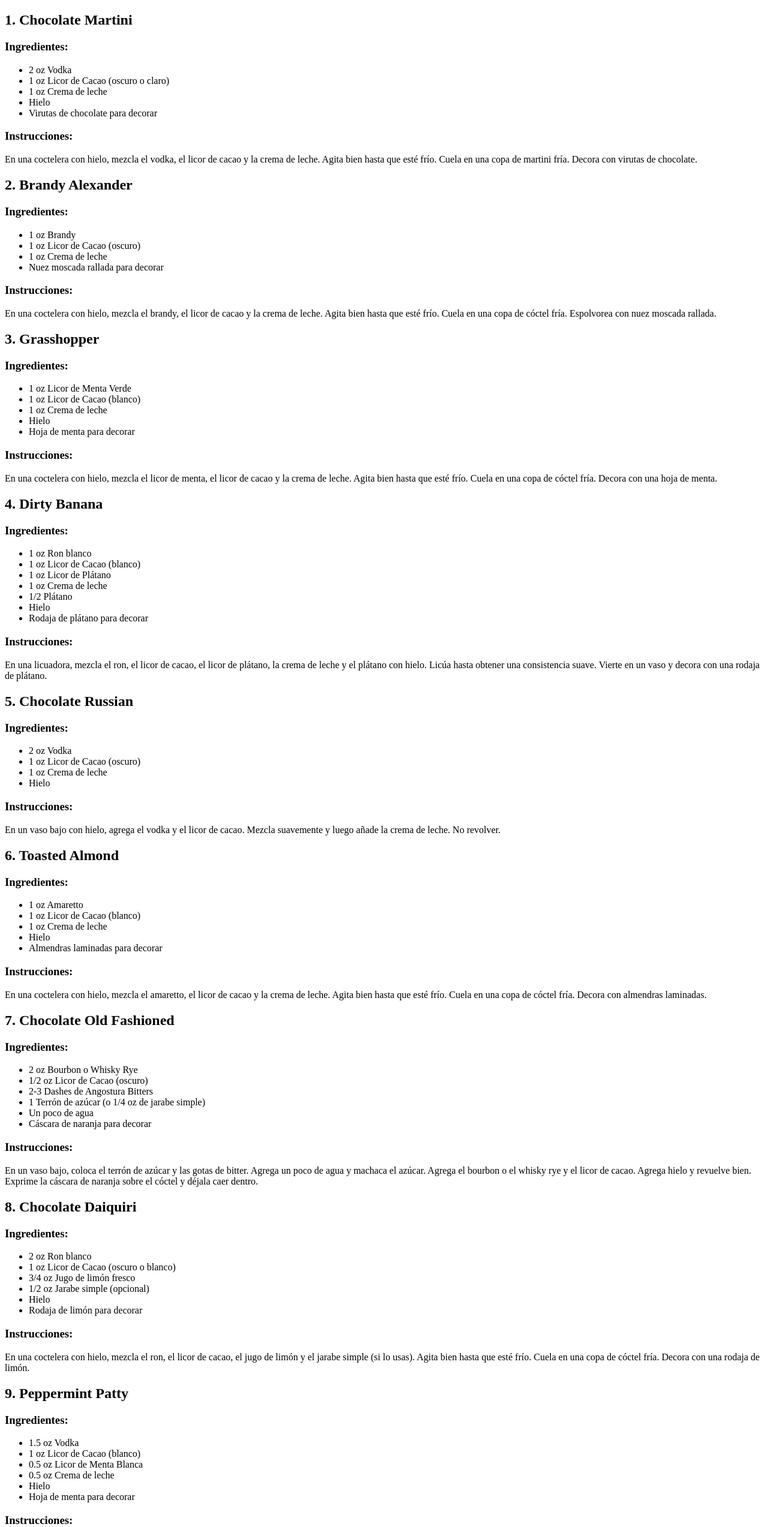
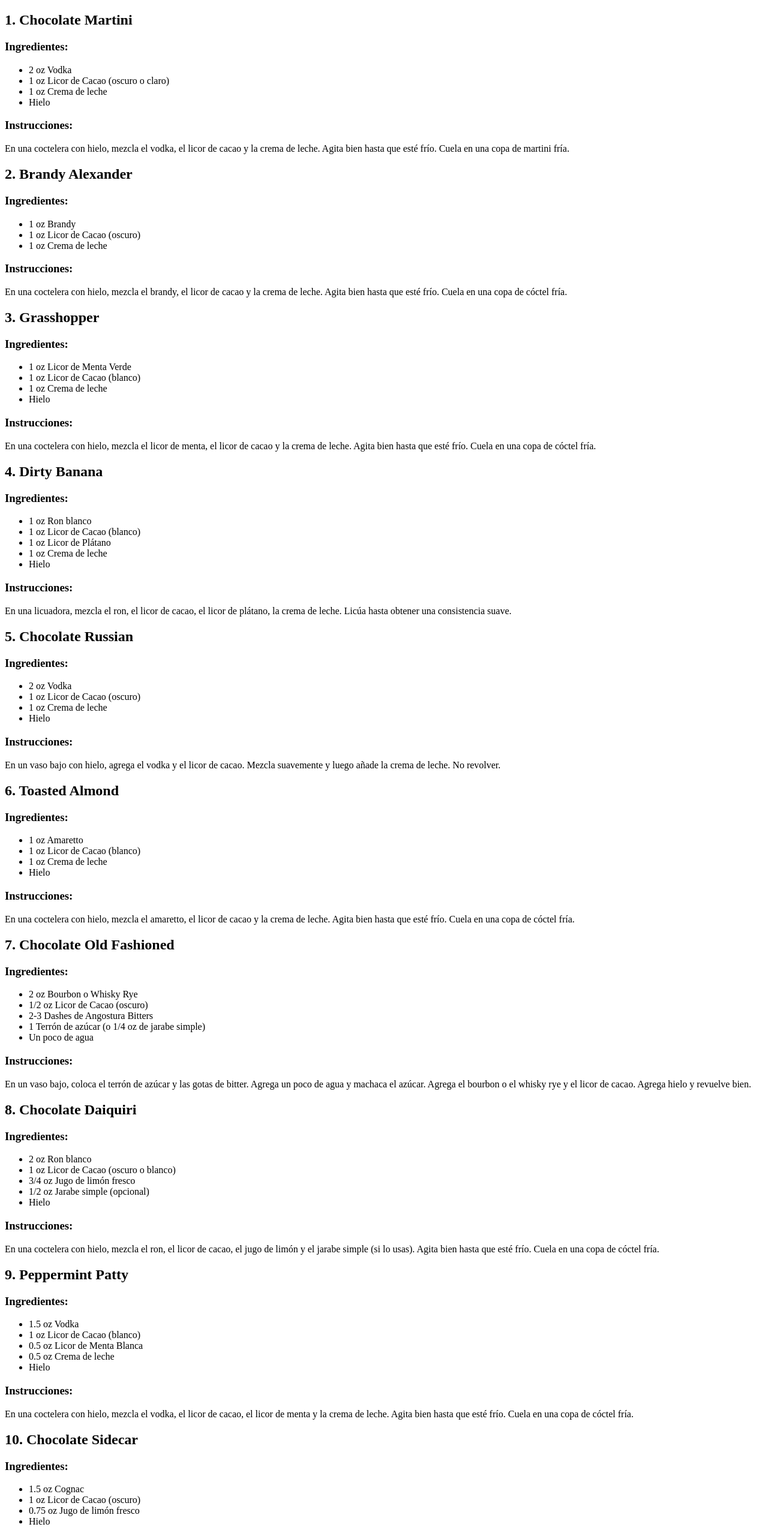
Before and after one commit to antonioi88/drinks, a plain HTML site: page index.html in a window 1280 px wide. Shown: the top 2546 px of the page at 60% size. Drawn offline with Linux system fonts and the light colour scheme.

Commit message:
Update index.html

```diff
--- a/index.html
+++ b/index.html
@@ -10,10 +10,9 @@
     <li>1 oz Licor de Cacao (oscuro o claro)</li>
     <li>1 oz Crema de leche</li>
     <li>Hielo</li>
-    <li>Virutas de chocolate para decorar</li>
   </ul>
   <h3>Instrucciones:</h3>
-  <p>En una coctelera con hielo, mezcla el vodka, el licor de cacao y la crema de leche. Agita bien hasta que esté frío. Cuela en una copa de martini fría. Decora con virutas de chocolate.</p>
+  <p>En una coctelera con hielo, mezcla el vodka, el licor de cacao y la crema de leche. Agita bien hasta que esté frío. Cuela en una copa de martini fría.</p>
 </div>
 
 <div class="cocktail">
@@ -23,10 +22,9 @@
     <li>1 oz Brandy</li>
     <li>1 oz Licor de Cacao (oscuro)</li>
     <li>1 oz Crema de leche</li>
-    <li>Nuez moscada rallada para decorar</li>
   </ul>
   <h3>Instrucciones:</h3>
-  <p>En una coctelera con hielo, mezcla el brandy, el licor de cacao y la crema de leche. Agita bien hasta que esté frío. Cuela en una copa de cóctel fría. Espolvorea con nuez moscada rallada.</p>
+  <p>En una coctelera con hielo, mezcla el brandy, el licor de cacao y la crema de leche. Agita bien hasta que esté frío. Cuela en una copa de cóctel fría.</p>
 </div>
 
 <div class="cocktail">
@@ -37,10 +35,9 @@
     <li>1 oz Licor de Cacao (blanco)</li>
     <li>1 oz Crema de leche</li>
     <li>Hielo</li>
-    <li>Hoja de menta para decorar</li>
   </ul>
   <h3>Instrucciones:</h3>
-  <p>En una coctelera con hielo, mezcla el licor de menta, el licor de cacao y la crema de leche. Agita bien hasta que esté frío. Cuela en una copa de cóctel fría. Decora con una hoja de menta.</p>
+  <p>En una coctelera con hielo, mezcla el licor de menta, el licor de cacao y la crema de leche. Agita bien hasta que esté frío. Cuela en una copa de cóctel fría.</p>
 </div>
 
 <div class="cocktail">
@@ -51,12 +48,10 @@
     <li>1 oz Licor de Cacao (blanco)</li>
     <li>1 oz Licor de Plátano</li>
     <li>1 oz Crema de leche</li>
-    <li>1/2 Plátano</li>
     <li>Hielo</li>
-    <li>Rodaja de plátano para decorar</li>
   </ul>
   <h3>Instrucciones:</h3>
-  <p>En una licuadora, mezcla el ron, el licor de cacao, el licor de plátano, la crema de leche y el plátano con hielo. Licúa hasta obtener una consistencia suave. Vierte en un vaso y decora con una rodaja de plátano.</p>
+  <p>En una licuadora, mezcla el ron, el licor de cacao, el licor de plátano, la crema de leche. Licúa hasta obtener una consistencia suave.</p>
 </div>
 
 <div class="cocktail">
@@ -80,10 +75,9 @@
     <li>1 oz Licor de Cacao (blanco)</li>
     <li>1 oz Crema de leche</li>
     <li>Hielo</li>
-    <li>Almendras laminadas para decorar</li>
   </ul>
   <h3>Instrucciones:</h3>
-  <p>En una coctelera con hielo, mezcla el amaretto, el licor de cacao y la crema de leche. Agita bien hasta que esté frío. Cuela en una copa de cóctel fría. Decora con almendras laminadas.</p>
+  <p>En una coctelera con hielo, mezcla el amaretto, el licor de cacao y la crema de leche. Agita bien hasta que esté frío. Cuela en una copa de cóctel fría.</p>
 </div>
 
 <div class="cocktail">
@@ -95,10 +89,9 @@
     <li>2-3 Dashes de Angostura Bitters</li>
     <li>1 Terrón de azúcar (o 1/4 oz de jarabe simple)</li>
     <li>Un poco de agua</li>
-    <li>Cáscara de naranja para decorar</li>
   </ul>
   <h3>Instrucciones:</h3>
-  <p>En un vaso bajo, coloca el terrón de azúcar y las gotas de bitter. Agrega un poco de agua y machaca el azúcar. Agrega el bourbon o el whisky rye y el licor de cacao. Agrega hielo y revuelve bien. Exprime la cáscara de naranja sobre el cóctel y déjala caer dentro.</p>
+  <p>En un vaso bajo, coloca el terrón de azúcar y las gotas de bitter. Agrega un poco de agua y machaca el azúcar. Agrega el bourbon o el whisky rye y el licor de cacao. Agrega hielo y revuelve bien.</p>
 </div>
 
 <div class="cocktail">
@@ -110,10 +103,9 @@
     <li>3/4 oz Jugo de limón fresco</li>
     <li>1/2 oz Jarabe simple (opcional)</li>
     <li>Hielo</li>
-    <li>Rodaja de limón para decorar</li>
   </ul>
   <h3>Instrucciones:</h3>
-  <p>En una coctelera con hielo, mezcla el ron, el licor de cacao, el jugo de limón y el jarabe simple (si lo usas). Agita bien hasta que esté frío. Cuela en una copa de cóctel fría. Decora con una rodaja de limón.</p>
+  <p>En una coctelera con hielo, mezcla el ron, el licor de cacao, el jugo de limón y el jarabe simple (si lo usas). Agita bien hasta que esté frío. Cuela en una copa de cóctel fría.</p>
 </div>
 
 <div class="cocktail">
@@ -125,10 +117,9 @@
     <li>0.5 oz Licor de Menta Blanca</li>
     <li>0.5 oz Crema de leche</li>
     <li>Hielo</li>
-    <li>Hoja de menta para decorar</li>
   </ul>
   <h3>Instrucciones:</h3>
-  <p>En una coctelera con hielo, mezcla el vodka, el licor de cacao, el licor de menta y la crema de leche. Agita bien hasta que esté frío. Cuela en una copa de cóctel fría. Decora con una hoja de menta.</p>
+  <p>En una coctelera con hielo, mezcla el vodka, el licor de cacao, el licor de menta y la crema de leche. Agita bien hasta que esté frío. Cuela en una copa de cóctel fría.</p>
 </div>
 
 <div class="cocktail">
@@ -140,10 +131,9 @@
     <li>0.75 oz Jugo de limón fresco</li>
     <li>Hielo</li>
     <li>Azúcar para el borde de la copa (opcional)</li>
-    <li>Twist de limón para decorar</li>
   </ul>
   <h3>Instrucciones:</h3>
-  <p>Si lo deseas, escarcha el borde de una copa de cóctel con azúcar. En una coctelera con hielo, mezcla el cognac, el licor de cacao y el jugo de limón. Agita bien hasta que esté frío. Cuela en la copa preparada. Decora con un twist de limón.</p>
+  <p>Si lo deseas, escarcha el borde de una copa de cóctel con azúcar. En una coctelera con hielo, mezcla el cognac, el licor de cacao y el jugo de limón. Agita bien hasta que esté frío. Cuela en la copa preparada.</p>
 </div>
 
 <div class="cocktail">
@@ -155,10 +145,9 @@
     <li>1/2 oz Vermut Dulce</li>
     <li>2 Dashes de Angostura Bitters</li>
     <li>Hielo</li>
-    <li>Cereza al marrasquino para decorar</li>
   </ul>
   <h3>Instrucciones:</h3>
-  <p>En un vaso mezclador con hielo, agrega el whisky rye, el licor de cacao, el vermut dulce y los bitters. Revuelve bien hasta que esté frío. Cuela en una copa de cóctel fría. Decora con una cereza al marrasquino.</p>
+  <p>En un vaso mezclador con hielo, agrega el whisky rye, el licor de cacao, el vermut dulce y los bitters. Revuelve bien hasta que esté frío. Cuela en una copa de cóctel fría.</p>
 </div>
 
 <div class="cocktail">
@@ -170,10 +159,9 @@
     <li>0.5 oz Licor de Café</li>
     <li>1 oz Crema de leche o leche</li>
     <li>Hielo</li>
-    <li>Granos de café para decorar</li>
   </ul>
   <h3>Instrucciones:</h3>
-  <p>En una coctelera con hielo, mezcla el vodka, el licor de cacao, el licor de café y la crema de leche o leche. Agita bien hasta que esté frío. Cuela en una copa de martini fría. Decora con granos de café.</p>
+  <p>En una coctelera con hielo, mezcla el vodka, el licor de cacao, el licor de café y la crema de leche o leche. Agita bien hasta que esté frío. Cuela en una copa de martini fría.</p>
 </div>
 
 <div class="cocktail">
@@ -185,10 +173,9 @@
     <li>8-10 Hojas de menta</li>
     <li>1 Cucharadita de azúcar (o 1/4 oz de jarabe simple)</li>
     <li>Hielo picado</li>
-    <li>Ramita de menta y virutas de chocolate para decorar</li>
   </ul>
   <h3>Instrucciones:</h3>
-  <p>En un vaso julep, machaca suavemente las hojas de menta con el azúcar (o el jarabe simple). Llena el vaso con hielo picado. Agrega el bourbon y el licor de cacao. Revuelve suavemente hasta que el vaso esté escarchado. Decora con una ramita de menta y virutas de chocolate.</p>
+  <p>En un vaso julep, machaca suavemente las hojas de menta con el azúcar (o el jarabe simple). Llena el vaso con hielo picado. Agrega el bourbon y el licor de cacao. Revuelve suavemente hasta que el vaso esté escarchado.</p>
 </div>
 
 <div class="cocktail">
@@ -200,10 +187,9 @@
     <li>1 oz Licor de Cacao (oscuro)</li>
     <li>1 oz Crema de leche</li>
     <li>Hielo</li>
-    <li>Sirope de chocolate para decorar (opcional)</li>
   </ul>
   <h3>Instrucciones:</h3>
-  <p>En una licuadora, mezcla el vodka, el licor de café, el licor de cacao, la crema de leche y el hielo. Licúa hasta obtener una consistencia suave y espesa. Vierte en un vaso y decora con sirope de chocolate si lo deseas.</p>
+  <p>En una licuadora, mezcla el vodka, el licor de café, el licor de cacao, la crema de leche y el hielo. Licúa hasta obtener una consistencia suave y espesa.</p>
 </div>
 
 <div class="cocktail">
```
